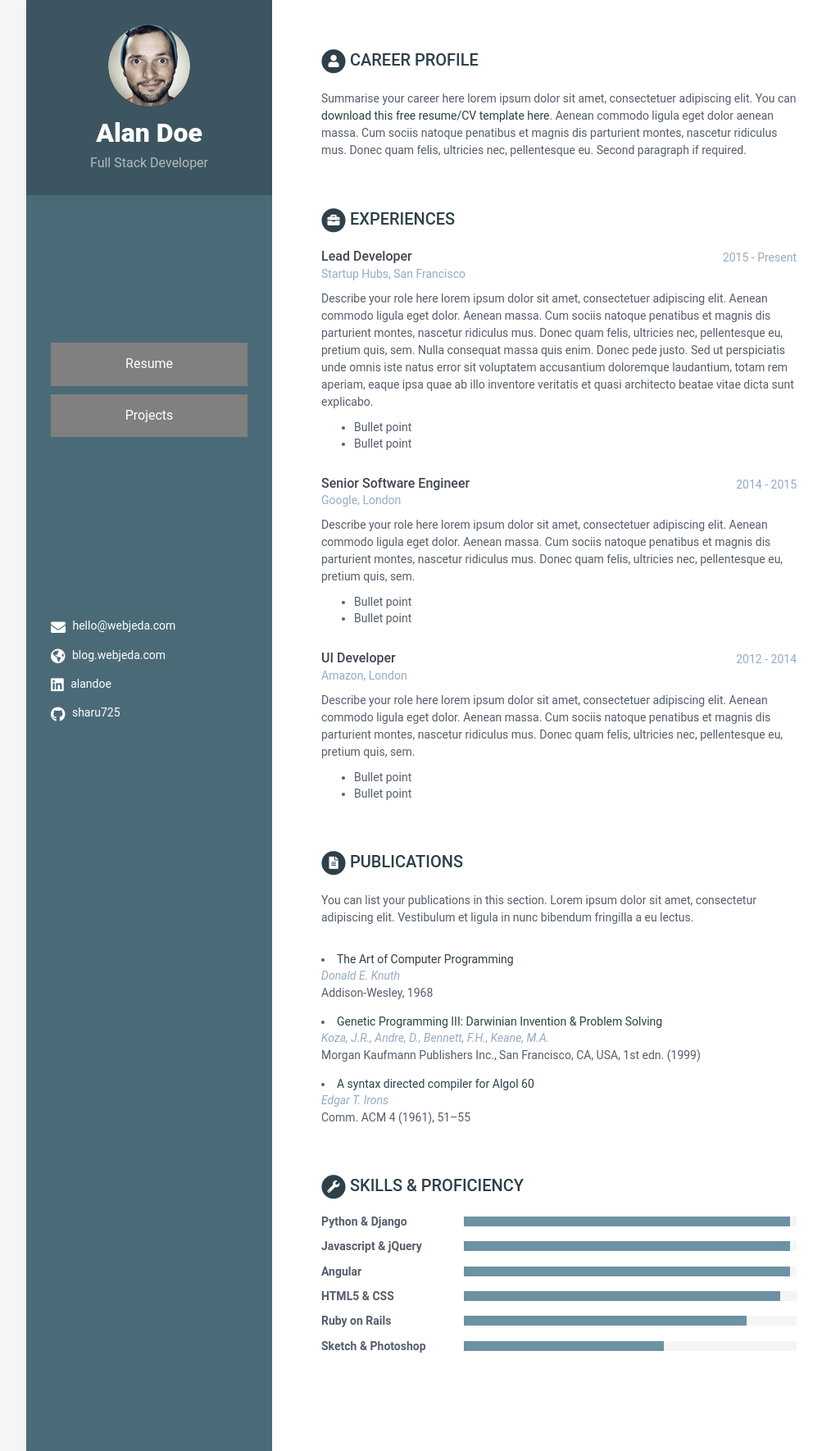
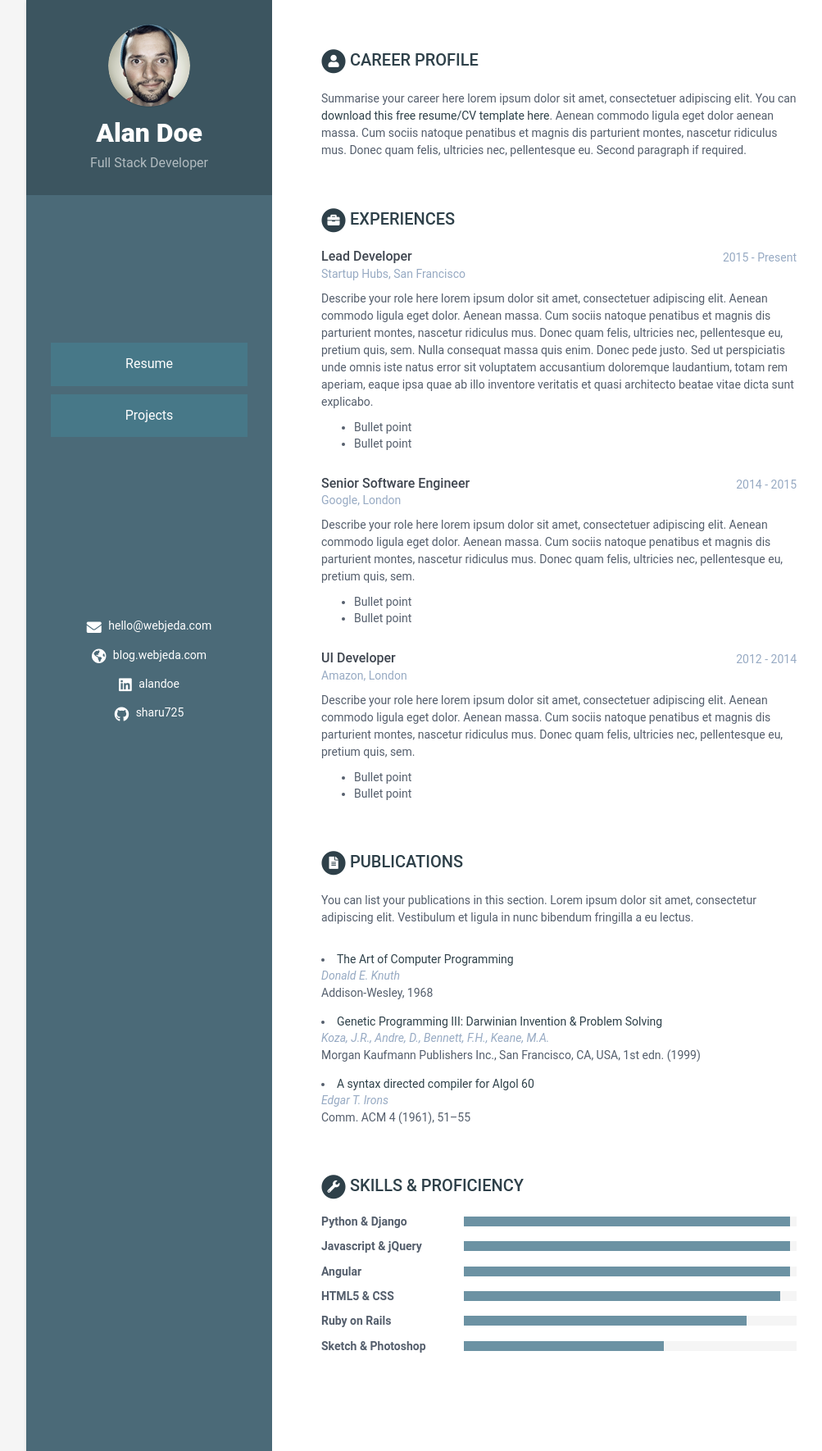
Before and after one commit to Riwajchalise2/resume-test, a Jekyll site: the page built from index.html, in a window 1280 px wide. Shown: the whole page at 82% size, without its empty margins (108-1111 px from the left). Built offline with Jekyll 4.4.1, drawn with Linux system fonts in a browser that asks for light colours.

Commit message:
design changed

```diff
--- a/_includes/button.html
+++ b/_includes/button.html
@@ -1,6 +1,6 @@
 <style>
   .button {
-  background-color: #808080; /* Gray */
+  background-color: #477888; /* Gray */
   width: 100%;
   border: none;
   color: white;
--- a/_sass/_base.scss
+++ b/_sass/_base.scss
@@ -44,8 +44,13 @@ p {
 }
 
 .sidebar-wrapper {
-  max-height: 100vh;
-  overflow: auto;
+  position: sticky;
+  height: calc(100vh + 0px);
+  top: 0px;
+  left: 0;
+  color: white;
+  flex-grow: 0;
+  flex-shrink: 0;
   grid-column: span 3;
   order: 0;
   background: $theme-color;
@@ -95,8 +100,11 @@ p {
     }
     li {
       margin-bottom: 15px;
+      text-align-last: center;
+
       &:last-child {
         margin-bottom: 0;
+
       }
     }
   }
@@ -163,12 +171,9 @@ p {
 }
 
 .main-wrapper {
-  max-height: 100vh;
-  overflow: auto;
   grid-column: span 7;
   background: #fff;
   padding: 60px;
-  width: 700px;
   .section-title {
     text-transform: uppercase;
     font-size: 20px;
```
